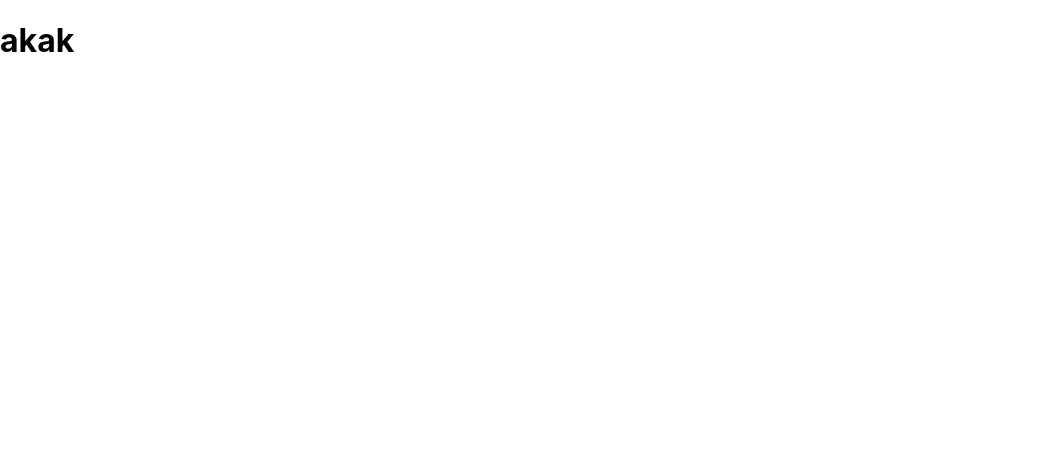
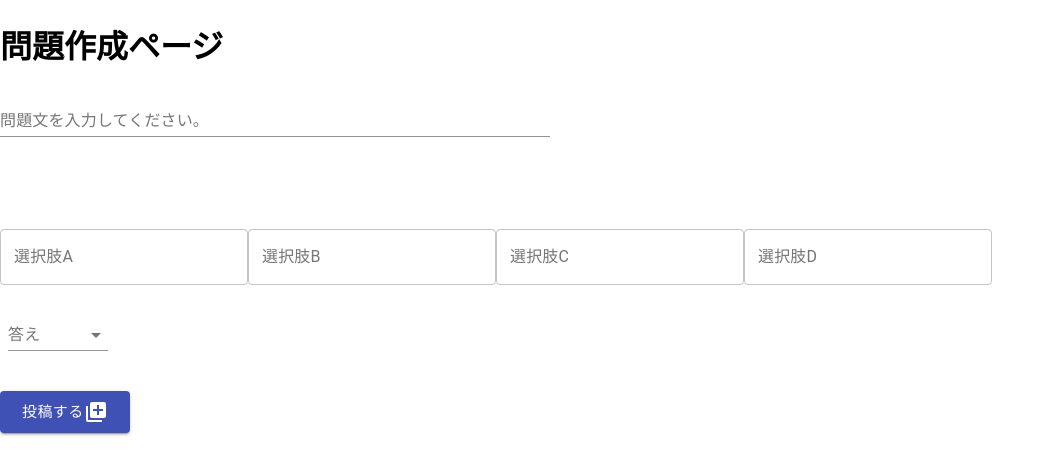
Before and after one commit to worldyone/quiz_site, a React (Create React App) app: page /create in a window 1280 px wide. Shown: the top 474 px of the page, without its empty margins (0-1055 px from the left). Built offline with nearby package versions, Linux system fonts and the light colour scheme.

Commit message:
問題作成ページの実装

```diff
--- a/src/Create.tsx
+++ b/src/Create.tsx
@@ -1,9 +1,171 @@
-import React from "react";
+import { Button, FormControl, MenuItem, TextField } from "@material-ui/core";
+import React, { useState, useEffect } from "react";
+import AddToPhotosIcon from "@material-ui/icons/AddToPhotos";
+import { auth, db } from "./firebase/firebase";
+import styles from "./styles/Create.module.css";
+import Icon from "@material-ui/core/Icon";
+import { makeStyles } from "@material-ui/core/styles";
+
+const useStyles = makeStyles((theme) => ({
+  field: {
+    marginTop: 20,
+    marginBottom: 10,
+  },
+  list: {
+    margin: "auto",
+    width: "40%",
+  },
+  sentence: {
+    width: "550px",
+    height: "120px",
+  },
+  button: {
+    margin: theme.spacing(1),
+  },
+  answer: {
+    margin: theme.spacing(1),
+    width: "100px",
+    height: "80px",
+  },
+}));
 
 const Create = () => {
+  const [sentence, setSentence] = useState("");
+  const [choiceA, setChoiceA] = useState("");
+  const [choiceB, setChoiceB] = useState("");
+  const [choiceC, setChoiceC] = useState("");
+  const [choiceD, setChoiceD] = useState("");
+  const [answer, setAnswer] = useState("");
+
+  const answers = [
+    {
+      value: "A",
+      label: "A",
+    },
+    {
+      value: "B",
+      label: "B",
+    },
+    {
+      value: "C",
+      label: "C",
+    },
+    {
+      value: "D",
+      label: "D",
+    },
+  ];
+
+  const classes = useStyles();
+
+  const newQuize = (e: any) => {
+    if (
+      sentence !== "" &&
+      choiceA !== "" &&
+      choiceB !== "" &&
+      choiceC !== "" &&
+      choiceD !== "" &&
+      answer !== ""
+    ) {
+      db.collection("quizzes").add({
+        sentence: sentence,
+        choiceA: choiceA,
+        choiceB: choiceB,
+        choiceC: choiceC,
+        choiceD: choiceD,
+        answer: answer,
+      });
+      alert("問題を投稿しました！");
+
+      setSentence("");
+      setChoiceA("");
+      setChoiceB("");
+      setChoiceC("");
+      setChoiceD("");
+      setAnswer("");
+    } else {
+      alert("空白の項目を埋めてください。");
+    }
+  };
+
   return (
     <div>
-      <h1>akak</h1>
+      <h1>問題作成ページ</h1>
+      <br />
+      <FormControl>
+        <TextField
+          className={classes.sentence}
+          label="問題文を入力してください。"
+          size="medium"
+          value={sentence}
+          onChange={(e: React.ChangeEvent<HTMLInputElement>) =>
+            setSentence(e.target.value)
+          }
+          multiline={true}
+        />
+      </FormControl>
+      <br />
+      <FormControl>
+        <TextField
+          className={classes.field}
+          label="選択肢A"
+          variant="outlined"
+          value={choiceA}
+          onChange={(e) => setChoiceA(e.target.value)}
+        />
+      </FormControl>
+      <FormControl>
+        <TextField
+          className={classes.field}
+          label="選択肢B"
+          variant="outlined"
+          value={choiceB}
+          onChange={(e) => setChoiceB(e.target.value)}
+        />
+      </FormControl>
+      <FormControl>
+        <TextField
+          className={classes.field}
+          label="選択肢C"
+          variant="outlined"
+          value={choiceC}
+          onChange={(e) => setChoiceC(e.target.value)}
+        />
+      </FormControl>
+      <FormControl>
+        <TextField
+          className={classes.field}
+          label="選択肢D"
+          variant="outlined"
+          value={choiceD}
+          onChange={(e) => setChoiceD(e.target.value)}
+        />
+      </FormControl>
+      <br />
+      <TextField
+        id="standard-select-answer"
+        className={classes.answer}
+        select
+        label="答え"
+        value={answer}
+        onChange={(e) => setAnswer(e.target.value)}
+      >
+        {answers.map((option: any) => (
+          <MenuItem key={option.value} value={option.value}>
+            {option.label}
+          </MenuItem>
+        ))}
+      </TextField>
+      <br />
+      <Button
+        variant="contained"
+        onClick={newQuize}
+        color="primary"
+        size="large"
+      >
+        投稿する
+        <AddToPhotosIcon />
+      </Button>
     </div>
   );
 };
--- /dev/null
+++ b/src/styles/Create.module.css
@@ -0,0 +1,32 @@
+.app__root {
+  text-align: center;
+  color: dimgray;
+  font-family: serif;
+}
+
+.app__icon {
+  cursor: pointer;
+  background-color: transparent;
+  border: none;
+  outline: none;
+  margin-top: 30px;
+  color: dimgray;
+}
+
+.app__logout {
+  cursor: pointer;
+  background-color: transparent;
+  border: none;
+  outline: none;
+  margin-left: 10px;
+  color: dimgray;
+}
+
+button:disabled {
+  color: #ccc;
+  cursor: none;
+}
+
+h1 {
+  display: inline-block;
+}
```
